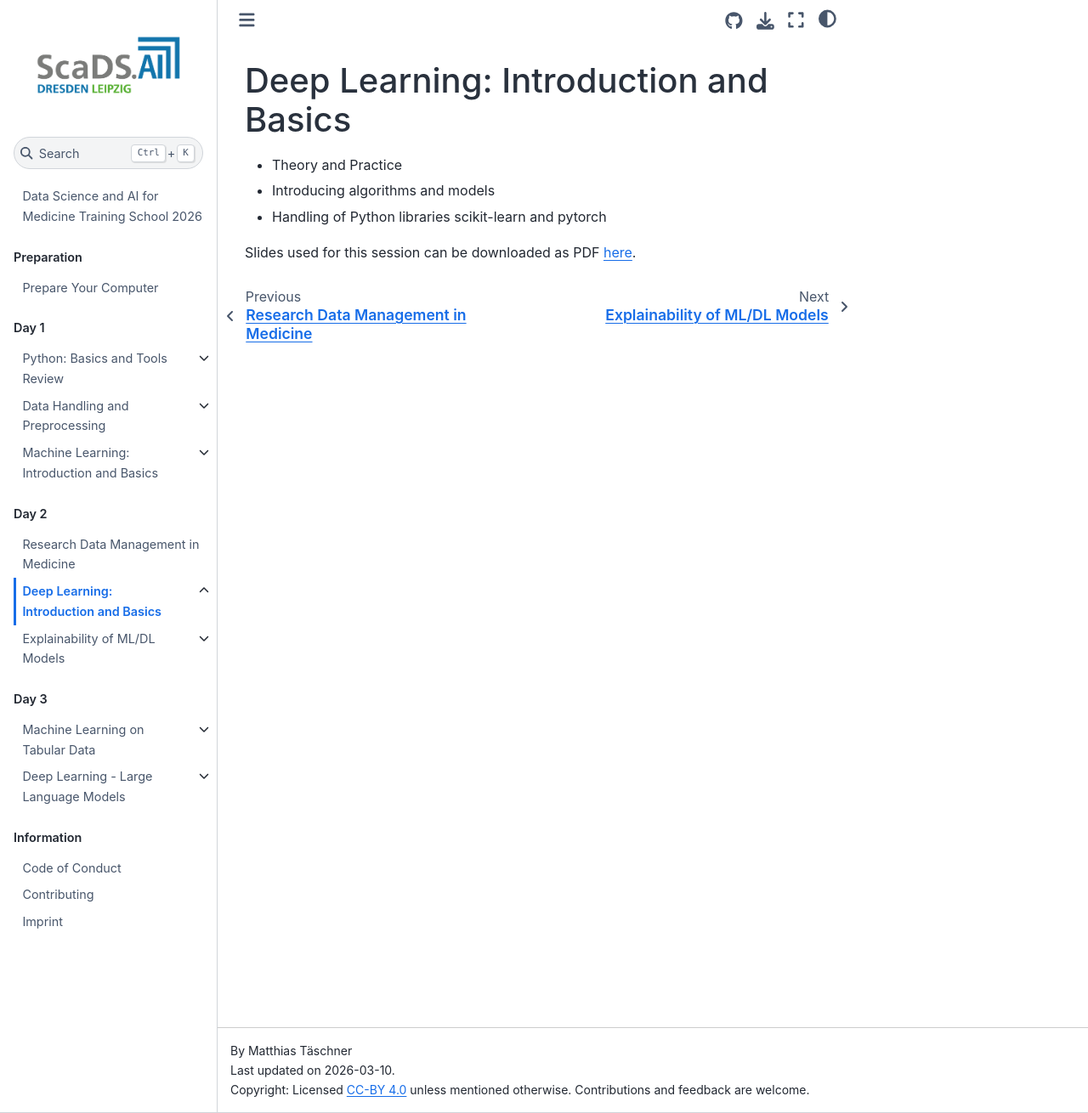
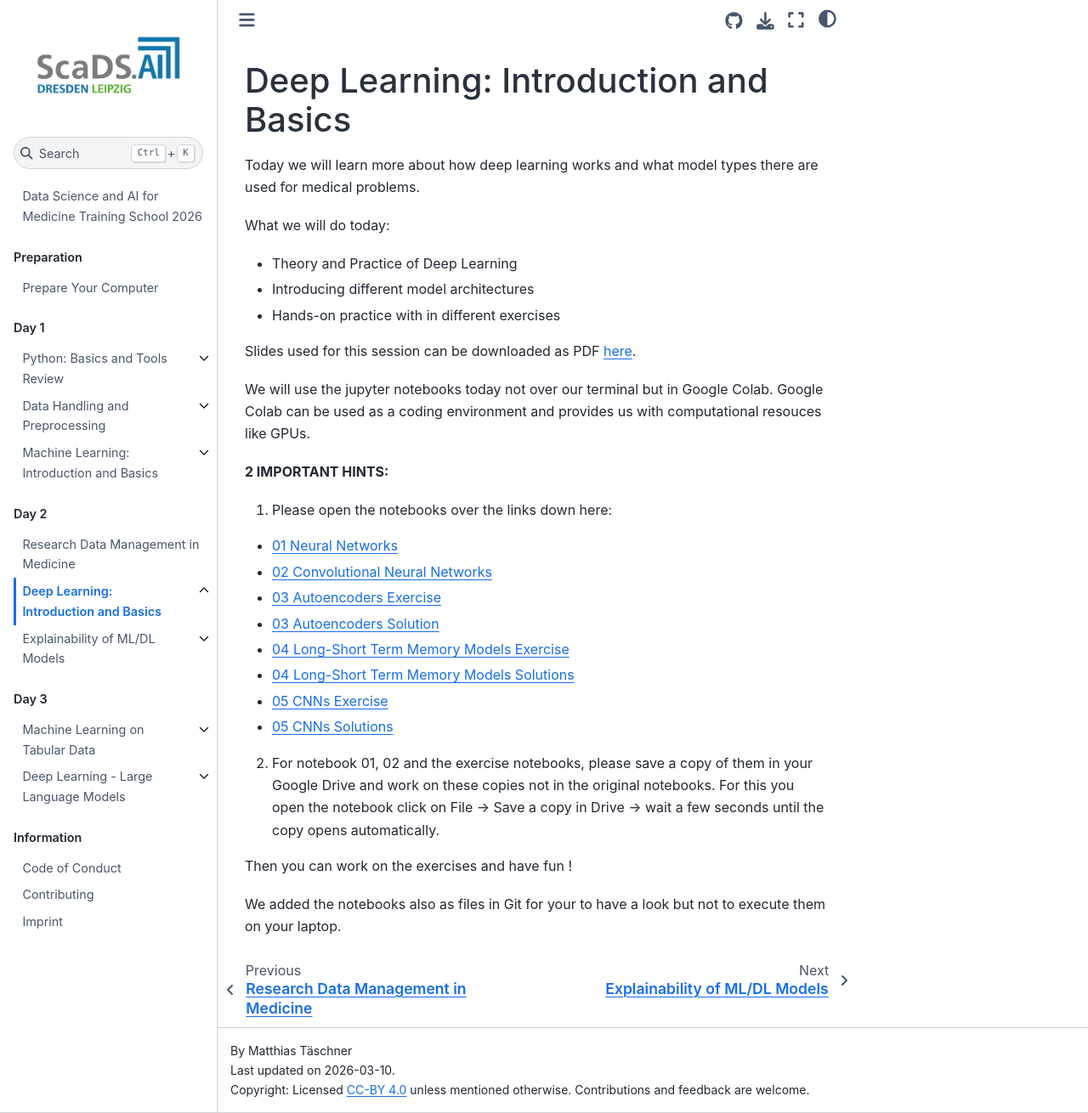
Before and after one commit to ScaDS/ai4medicine-2026, a Jupyter Book: the page built from day2.2_dl-basics/readme.md, in a window 1280 px wide and 1310 px high. Shown: the whole window at 85% size. Built offline with Jupyter Book 1.0.4 settings and Sphinx 7.4.7 and the Sphinx Book theme 1.1.4, drawn with Linux system fonts in a browser that asks for light colours; pages that are not in the unit, such as notebooks, are missing from menus.

Commit message:
update readme and add all jupyter notebooks

```diff
--- a/day2.2_dl-basics/readme.md
+++ b/day2.2_dl-basics/readme.md
@@ -1,7 +1,32 @@
 # Deep Learning: Introduction and Basics
 
-* Theory and Practice
-* Introducing algorithms and models
-* Handling of Python libraries scikit-learn and pytorch
+Today we will learn more about how deep learning works and what model types there are used for medical problems.
+
+What we will do today:
+* Theory and Practice of Deep Learning
+* Introducing different model architectures
+* Hands-on practice with in different exercises
 
 Slides used for this session can be downloaded as PDF [here](deep_learning_introduction.pdf).
+
+We will use the jupyter notebooks today not over our terminal but in Google Colab.
+Google Colab can be used as a coding environment and provides us with computational resouces like GPUs.
+
+**2 IMPORTANT HINTS:**
+1. Please open the notebooks over the links down here:
+* [01 Neural Networks](https://drive.google.com/file/d/121NTe-6RvQ8GmFxXgiY8ySe35BDWX8R2/view?usp=sharing)
+* [02 Convolutional Neural Networks](https://drive.google.com/file/d/1T1pnVCjIYlyFpgLbQTIN7BGitmcmK4wN/view?usp=sharing)
+* [03 Autoencoders Exercise](https://colab.research.google.com/drive/1r5-UniBHGVb_nUi2aPn7sIf7LGn7bucw?usp=sharing)
+* [03 Autoencoders Solution](https://colab.research.google.com/drive/1MrSwVSsGVpz5tbnYzv4suWuvDRgLiKO4?usp=sharing)
+* [04 Long-Short Term Memory Models Exercise](https://colab.research.google.com/drive/1q0n5NxUrbh072vTC4pyBym-yp0KROLy4?usp=sharing)
+* [04 Long-Short Term Memory Models Solutions](https://colab.research.google.com/drive/1z_G9J6AL7rz7X4f6coGeLymBq_5zq5bH?usp=sharing)
+* [05 CNNs Exercise](https://colab.research.google.com/drive/15B7AZRuuqrjT4b6VPipA9mi626V7EXAv?usp=sharing)
+* [05 CNNs Solutions](https://colab.research.google.com/drive/1KgqY1oIQu6a3NpDPZMh2TIaOeMUnXvI9?usp=sharing)
+
+
+2. For notebook 01, 02 and the exercise notebooks, please save a copy of them in your Google Drive and work on these copies not in the original notebooks.
+For this you open the notebook click on File -> Save a copy in Drive -> wait a few seconds until the copy opens automatically.
+
+Then you can work on the exercises and have fun !
+
+We added the notebooks also as files in Git for your to have a look but not to execute them on your laptop.
```
Also changed, not shown: 8 other files.
